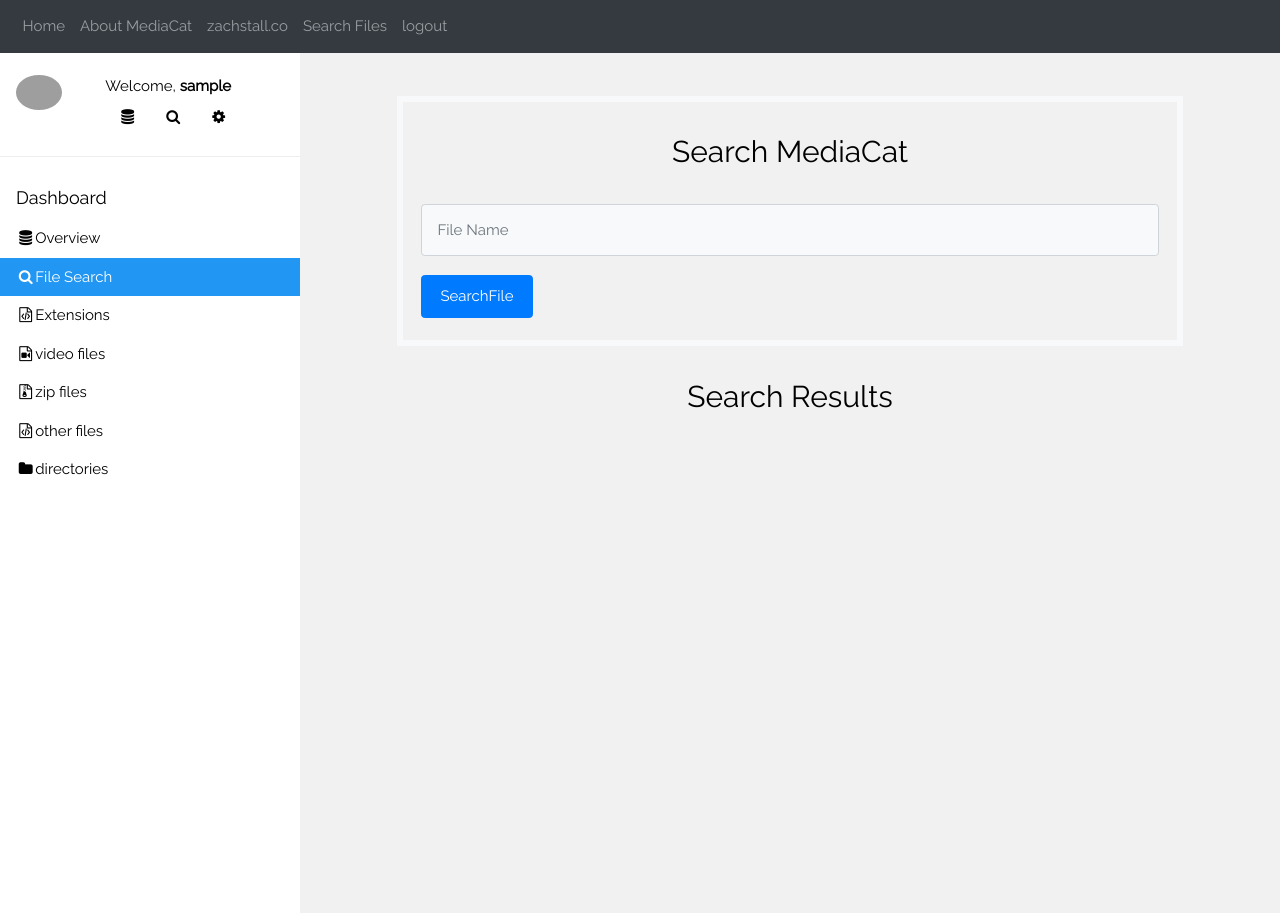
After one commit to zstall/mediacat-sqlalchemy, a Flask app: page /file_search in a window 1280 px wide. The commit adds this page. Run offline with Flask 3, Linux system fonts and the light colour scheme; the visitor is signed in with stand-in values (Sample User, id 1); some libraries are stand-ins or nearby versions; grey boxes are pictures that could not be loaded.

Commit message:
added ES and other templates. Need to make major adjustments to deployment with ES." "

```diff
--- a/main.py
+++ b/main.py
@@ -7,9 +7,12 @@
 from flask import Flask, render_template, request, redirect, session, url_for
 from werkzeug.security import generate_password_hash, check_password_hash
 from flask_sqlalchemy import SQLAlchemy
-#from sqlalchemy import func
+from sqlalchemy import select
 from pymediainfo import MediaInfo
 from operator import attrgetter
+from elasticsearch import Elasticsearch
+
+MAX_SIZE = 15
 
 app = Flask(__name__)
 app.secret_key = "your_secret_key"
@@ -21,6 +24,15 @@
 #app.config["SQLALCHEMY_DATABASE_URI"] = 'postgresql://admin:admin@postgres:5432/mc'
 app.config["SQLALCHEMY_TRACK_MODIFICATIONS"] = False
 db = SQLAlchemy(app)
+
+
+ELASTIC_PASSWORD = "TtmooQ6-=jR9tU5WHdcZ"
+ELASTIC_HOST = "https://127.0.0.1:9200"
+
+es = Elasticsearch(hosts=[ELASTIC_HOST],  ca_certs="/Users/zach.stall/elasticsearch/http_ca.crt", basic_auth=("elastic", ELASTIC_PASSWORD), verify_certs=False)
+print(f"Connected to ElasticSearch cluster `{es.info().body['cluster_name']}`")
+
+
 
 # Users - Database Model ~ Single Row Within DB
 class Users(db.Model):
@@ -216,7 +228,7 @@
                             pct_free_mem=pf,
                             data=data)
         else:
-            return redirect('home')
+            return redirect(url_for('home'))
 
 @app.route("/walk_dir", methods=['POST'])
 def query_for_file():
@@ -233,6 +245,87 @@
     session.pop('username', None)
     return redirect(url_for('home'))
 
+# File Search page
+@app.route("/file_search")
+def file_search():
+    if "username" in session:
+        return render_template('file_search.html', username=session['username'])
+    else:
+        return redirect(url_for('home'))
+
+
+# Search
+@app.route("/search", methods=["POST"])
+#def search_autocomplete(trace=False):
+def search(trace=False):
+    query = request.form['filename'].lower()
+    if trace:
+        print("____________________")
+        print(query)
+        print("____________________")
+    tokens = query.split(" ")
+
+    clauses = [
+        {
+            "span_multi": {
+                "match": {"fuzzy": {"file_name": {"value": i, "fuzziness": "AUTO"}}}
+            }
+        }
+        for i in tokens
+    ]
+
+    payload = {
+        "bool": {
+            "must": [{"span_near": {"clauses": clauses, "slop": 0, "in_order": False}}]
+        }
+    }
+    files = []
+    resp = es.search(index="emc", query=payload, size=MAX_SIZE)
+    for r in resp['hits']['hits']:
+
+        files.append(Files.query.filter_by(file_sha1=r['_source']['file_sha1']).first())
+        if trace:
+            print("this is one entry ++++++++++++++++++++++++++=")
+            print(r['_source']['file_name'])
+            print(r['_source']['file_path'])
+            print(r['_source']['file_sha1'])
+            print("+++++++++++++++++++++++++++++++++++++++++++++++")
+
+    file_info = [result['_source']['file_name'] for result in resp['hits']['hits']]
+
+    return render_template('file_search.html', username=session['username'], file_info=file_info)
+
+
+
+@app.route('/extension')
+def extension(trace=False):
+    files = Files.query.all()
+
+    ext = {}
+    ext_sum = {}
+
+    if files:
+        for file in files:
+            ext.setdefault(file.file_type, 0)
+            ext[file.file_type] = ext[file.file_type] + 1
+            ext_sum.setdefault(file.file_type, 0)
+            ext_sum[file.file_type] = ext_sum[file.file_type] + file.file_size
+
+        top_25_ext = heapq.nlargest(25, ext.items(), key=lambda item: item[1])
+        top_25_ext_sums = heapq.nlargest(25, ext_sum.items(), key=lambda item: item[1])
+        if trace:
+            print("++++++++++++++++++++++++++")
+            print("top 25 ext: " + str(top_25_ext))
+            print("++++++++++++++++++++++++++")
+            print("++++++++++++++++++++++++++")
+            print("top sums: " + str(ext_sum))
+            print("++++++++++++++++++++++++++")
+        return render_template('extension.html', username=session['username'], top_25_ext=top_25_ext, top_25_ext_sums=top_25_ext_sums)
+    else:
+        return redirect(url_for('home'))
+
+
+
 if __name__ in "__main__":
     with app.app_context():
         db.create_all()
--- a/templates/base.html
+++ b/templates/base.html
@@ -39,7 +39,7 @@
         <ul class="navbar-nav mr-auto">
           <!-- CUSTOM NAVIGATION BARS -->
           <li class="nav-item">
-            <a class="nav-link" href={{ url_for('home') }}>Home<span class="sr-only">(current)</span></a>
+            <a class="nav-link" href="{{url_for('home')}}">Home<span class="sr-only">(current)</span></a>
           </li>
           <li class="nav-item">
             <a class="nav-link" href="#">About MediaCat</a>
@@ -48,6 +48,9 @@
             <a class="nav-link" target="_blank" href="http://zachstall.co">zachstall.co</a>
           </li>
           {% if username is defined %}
+          <li class="nav-item" >
+            <a href="{{url_for('file_search')}}" class="nav-link">Search Files</a>
+          </li>
           <li class="nav-item" >
             <a href="{{url_for('logout')}}" class="nav-link">logout</a>
           </li>
--- /dev/null
+++ b/templates/file_search.html
@@ -0,0 +1,111 @@
+{% extends "base.html" %}
+
+
+{% block body %}
+
+<!DOCTYPE html>
+  <html>
+  <head>
+  <title>W3.CSS Template</title>
+  <script src="https://cdnjs.cloudflare.com/ajax/libs/jquery/3.6.1/jquery.min.js" integrity="sha512-aVKKRRi/Q/YV+4mjoKBsE4x3H+BkegoM/em46NNlCqNTmUYADjBbeNefNxYV7giUp0VxICtqdrbqU7iVaeZNXA==" crossorigin="anonymous" referrerpolicy="no-referrer"></script>
+  <meta charset="UTF-8">
+  <meta name="viewport" content="width=device-width, initial-scale=1">
+  <link rel="stylesheet" href="https://www.w3schools.com/w3css/4/w3.css">
+  <link rel="stylesheet" href="https://fonts.googleapis.com/css?family=Raleway">
+  <link rel="stylesheet" href="https://cdnjs.cloudflare.com/ajax/libs/font-awesome/4.7.0/css/font-awesome.min.css">
+  <style>
+  html,body,h1,h2,h3,h4,h5 {font-family: "Raleway", sans-serif}
+  ul {
+    list-style-type: none;
+  }
+  </style>
+
+  </head>
+  <body class="w3-light-grey">
+      <!-- Sidebar/menu -->
+  <nav class="w3-sidebar w3-collapse w3-white w3-animate-left" style="z-index:3;width:300px;" id="mySidebar"><br>
+    <div class="w3-container w3-row">
+      <div class="w3-col s4">
+        <img src="/static/images/{{username}}.jpg" class="w3-circle w3-margin-right" style="width:46px">
+      </div>
+      <div class="w3-col s8 w3-bar">
+        <span>Welcome, <strong> {{ username }}</strong></span><br>
+        <a href="{{url_for('home')}}" class="w3-bar-item w3-button"><i class="fa fa-database"></i></a>
+        <a href="{{url_for('file_search')}}" class="w3-bar-item w3-button"><i class="fa fa-search"></i></a>
+        <a href="#" class="w3-bar-item w3-button"><i class="fa fa-cog"></i></a>
+      </div>
+    </div>
+    <hr>
+    <div class="w3-container">
+      <h5>Dashboard</h5>
+    </div>
+    <div class="w3-bar-block">
+      <a href="#" class="w3-bar-item w3-button w3-padding-16 w3-hide-large w3-dark-grey w3-hover-black" onclick="w3_close()" title="close menu"><i class="fa fa-remove fa-fw"></i>  Close Menu</a>
+      <a href="{{url_for('home')}}" class="w3-bar-item w3-button w3-padding"><i class="fa fa-database fa-fw"></i>Overview</a>
+      <a href="{{url_for('file_search')}}" class="w3-bar-item w3-button w3-padding w3-blue"><i class="fa fa fa-search fa-fw"></i>File Search</a>
+      <a href="{{url_for('extension')}}" class="w3-bar-item w3-button w3-padding"><i class="fa fa-file-code-o fa-fw"></i>Extensions</a>
+      <a href="#" class="w3-bar-item w3-button w3-padding"><i class="fa fa-file-movie-o fa-fw"></i>video files</a>
+      <a href="#" class="w3-bar-item w3-button w3-padding"><i class="fa fa-file-zip-o fa-fw"></i>zip files</a>
+      <a href="#" class="w3-bar-item w3-button w3-padding"><i class="fa fa-file-code-o fa-fw"></i>other files</a>
+      <a href="#" class="w3-bar-item w3-button w3-padding"><i class="fa fa-folder fa-fw"></i>directories</a>
+    </div>
+  </nav>
+
+  <!-- Overlay effect when opening sidebar on small screens -->
+  <div class="w3-overlay w3-hide-large w3-animate-opacity" onclick="w3_close()" style="cursor:pointer" title="close side menu" id="myOverlay"></div>
+
+    <!-- !PAGE CONTENT! -->
+    <div class="w3-main" style="margin-left:300px;margin-top:43px;">
+            <div class="container">
+              <div class="row justify-content-center">
+                <div class="col-md-10">
+                  <div class="rcard">
+                  <h2 class="card-title text-center">Search <a href="/">MediaCat</a></h2>
+                  <div class="card-body py-md-4">
+                    <form _lpchecked="1" id="search-form" action="{{url_for('search')}}" method="post">
+                      <div class="form-group">
+                         <input type="text" name="filename" class="form-control input-field" placeholder="File Name">
+                      </div>
+                      <div class="d-flex flex-row align-items-center justify-content-between">
+                          <input value="SearchFile" type="submit" class="btn btn-primary" onclick="setActionForm('searchfile')"/>
+                      </div>
+                    </form>
+                  </div>
+                </div>
+              </div>
+              </div>
+            </div>
+            <div class="container">
+              <div class="row justify-content-center">
+                <div class="col-md-10">
+                  <div class="w3-container">
+                    <h2 class="card-title text-center">Search Results</h2>
+                    <table class="w3-table w3-striped w3-bordered w3-border w3-hoverable w3-white">
+                    {% if file_info %}
+                      {% for f in file_info %}
+                        <tr>
+                          <td>{{ f }}</td>
+                        </tr>
+                      {% endfor %}
+                    {% endif %}
+                    </table><br>
+                  </div>
+                </div>
+              </div>
+            </div>
+            <script>
+              function setActionForm(action){
+                  let form = document.getElementById("search-form")
+                  if (action === 'searchfile'){
+                      form.action = "{{url_for('search')}}"
+                      form.method = "post";
+                      form.submit();
+                  }
+              }
+          </script>
+    </div>
+  </div>
+  </body>
+</html>
+
+{% endblock %}
--- a/templates/index.html
+++ b/templates/index.html
@@ -23,7 +23,7 @@
       <img src="static/images/person3.png" class="w3-circle w3-margin-right" style="width:46px">
     </div>
     <div class="w3-col s8 w3-bar">
-      <span>Welcome, <strong>LOGIN</strong></span><br>
+      <span>Welcome, <strong><a href="{{url_for('login_page')}}">LOGIN</a></strong></span><br>
       <a href="#" class="w3-bar-item w3-button"><i class="fa fa-envelope"></i></a>
       <a href="#" class="w3-bar-item w3-button"><i class="fa fa-user"></i></a>
       <a href="#" class="w3-bar-item w3-button"><i class="fa fa-cog"></i></a>
```
Also changed, not shown: templates/dashboard.html (+28 -13 lines), templates/extension.html (added, +113 -0 lines), templates/login.html (+0 -19 lines), 1 other file.
